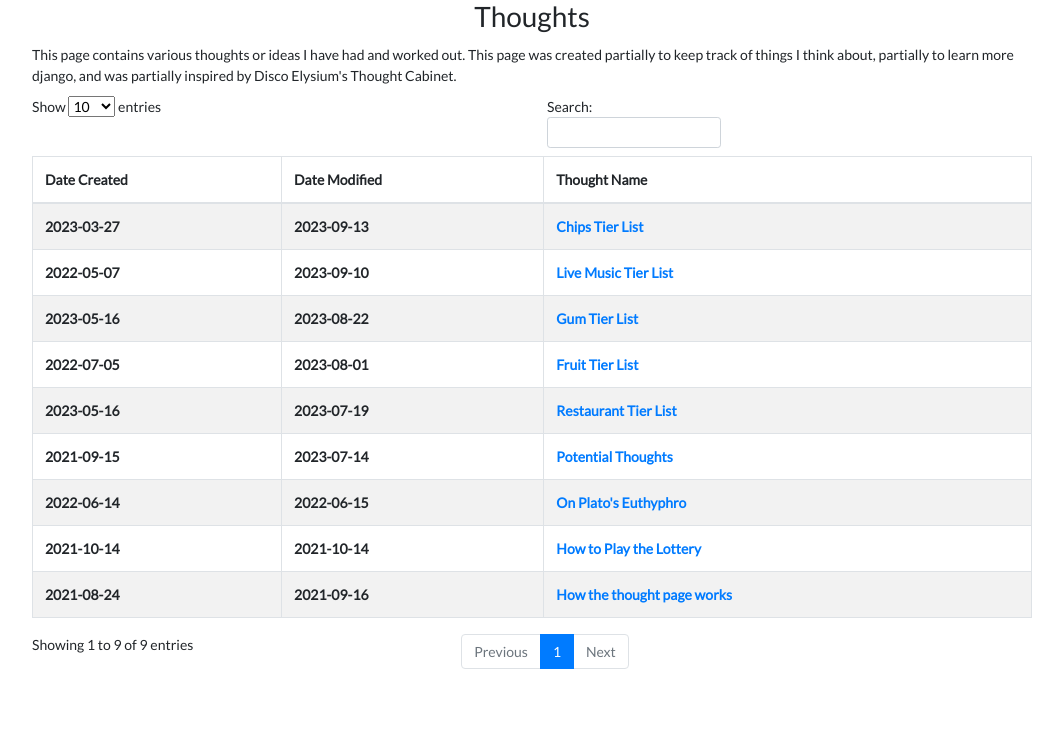
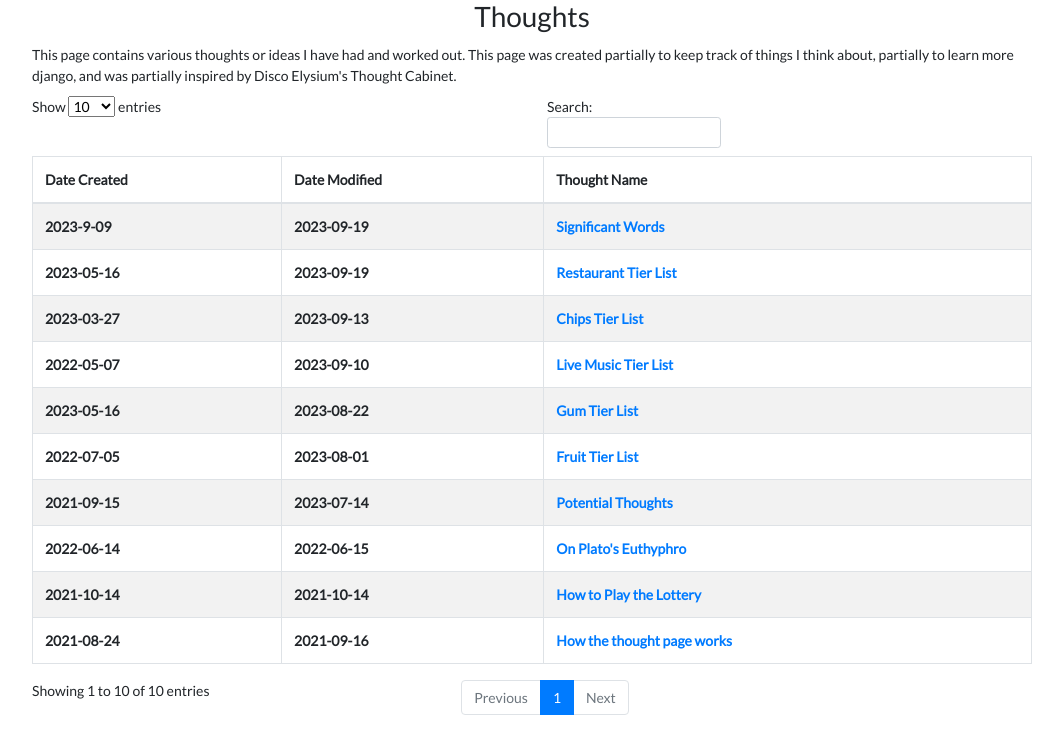
Before and after one commit to twigtheoracle/twigtheoracle.com, a Django app: page /thoughts in a window 1280 px wide. Shown: the part 70-801 px from the top of the page, without its empty margins (108-1171 px from the left). Before the commit the page ends 739 px from the top, so only its background shows below. Run offline with Django 3.2, Linux system fonts and the light colour scheme; lists and menus that the app fills with data are empty; some libraries are stand-ins or nearby versions.

Commit message:
Update 2023-09-19

```diff
--- a/website/mysite/templates/thoughts/Restaurant Tier List.html
+++ b/website/mysite/templates/thoughts/Restaurant Tier List.html
@@ -6,7 +6,7 @@
 
 {% block other-head %}
 <meta name="creation-date" content="2023-05-16">
-<meta name="modification-date" content="2023-07-19">
+<meta name="modification-date" content="2023-09-19">
 {% endblock %}
 
 {% block pagetitle %}Restaurant Tier List{% endblock %}
@@ -41,7 +41,7 @@
         </tr>
         <tr>
             <th>C (Good)</th>
-            <td>Alvaro's Mexican Food, Raising Cane's, Coal Bros Taqueria, The Kebab Shop, Poki One N Half, Snooze, Lazy Dog (Bay Area)</td>
+            <td>Alvaro's Mexican Food, Raising Cane's, Coal Bros Taqueria, The Kebab Shop, Poki One N Half, Snooze, Lazy Dog (Bay Area), White Rice Bodega</td>
         </tr>
         <tr>
             <th>D (Ok)</th>
--- /dev/null
+++ b/website/mysite/templates/thoughts/Significant Words.html
@@ -0,0 +1,45 @@
+{% extends "base.html" %}
+
+{% load static %}
+
+{% block title %}Significant Words{% endblock %}
+
+{% block other-head %}
+<meta name="creation-date" content="2023-9-09">
+<meta name="modification-date" content="2023-09-19">
+{% endblock %}
+
+{% block pagetitle %}Significant Words{% endblock %}
+
+{% block content %}
+
+<div class="paragraphs text-left">
+
+    <p>Words which feel significant in some indescribable way...</p>
+
+    <table class="table">
+        <thead>
+            <tr>
+                <th scope="col">Word</th>
+                <th scope="col">Meaning</th>
+            </tr>
+        </thead>
+        <tbody>
+            <tr>
+                <th>Empyrean</th>
+                <td>The highest reaches of heaven, believed by the ancients to be a realm of pure fire or light</td>
+            </tr>
+            <tr>
+                <th>Apotheosis</th>
+                <td>Exaltation to divine rank or stature; deification</td>
+            </tr>
+            <tr>
+                <th>Imbricate</th>
+                <td>Having regularly arranged, overlapping edges, as roof tiles or fish scales</td>
+            </tr>
+        </tbody>
+    </table>
+
+</div>
+
+{% endblock %}
```
